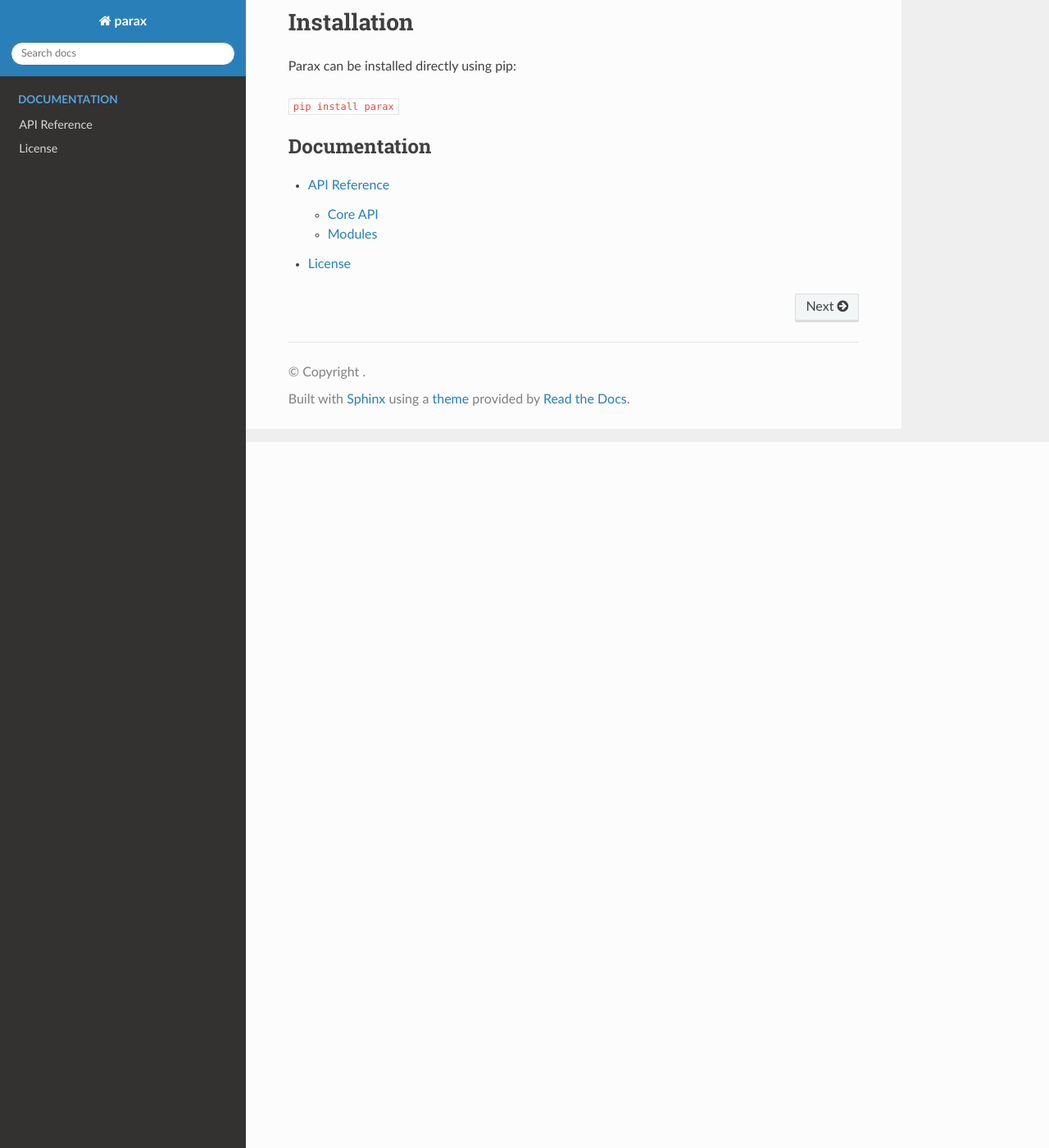
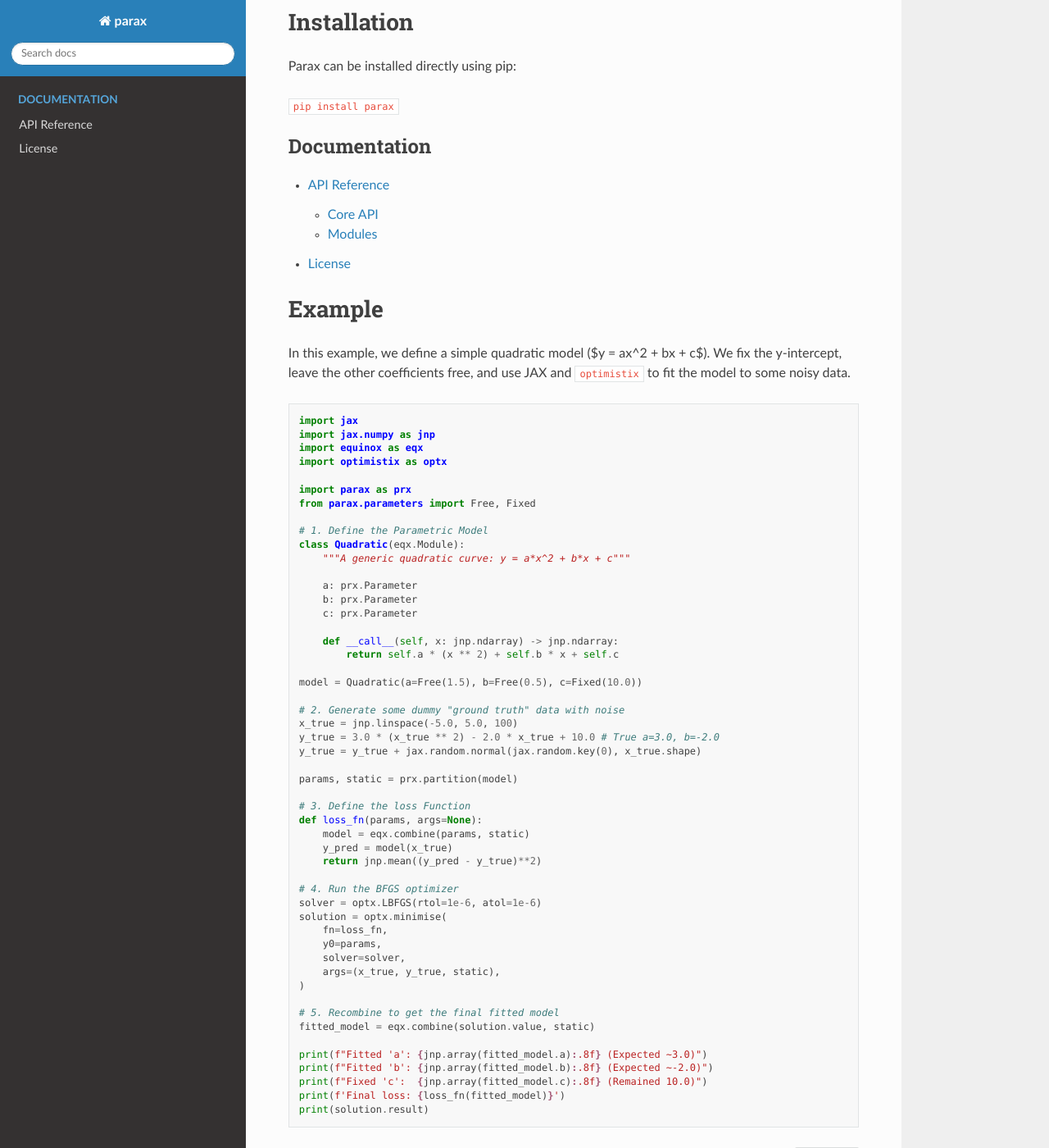
Before and after one commit to gvcallen/parax, a Sphinx documentation site: the page built from docs/source/index.rst, in a window 1280 px wide and 1400 px high, scrolled down 861 px. Shown: the whole window at 82% size. Built offline with Sphinx 7.4.7 and the Read the Docs theme 3.1.0, drawn with Linux system fonts in a browser that asks for light colours.

Commit message:
Added example

```diff
--- a/docs/source/index.rst
+++ b/docs/source/index.rst
@@ -35,3 +35,63 @@ Parax can be installed directly using pip:
 
    api/index
    license
+
+
+Example
+=====================
+
+In this example, we define a simple quadratic model ($y = ax^2 + bx + c$). We fix the y-intercept, leave the other coefficients free, and use JAX and ``optimistix`` to fit the model to some noisy data.
+
+.. code-block:: python
+
+    import jax
+    import jax.numpy as jnp
+    import equinox as eqx
+    import optimistix as optx
+
+    import parax as prx
+    from parax.parameters import Free, Fixed
+
+    # 1. Define the Parametric Model
+    class Quadratic(eqx.Module):
+        """A generic quadratic curve: y = a*x^2 + b*x + c"""
+
+        a: prx.Parameter
+        b: prx.Parameter
+        c: prx.Parameter
+
+        def __call__(self, x: jnp.ndarray) -> jnp.ndarray:
+            return self.a * (x ** 2) + self.b * x + self.c
+
+    model = Quadratic(a=Free(1.5), b=Free(0.5), c=Fixed(10.0))
+
+    # 2. Generate some dummy "ground truth" data with noise
+    x_true = jnp.linspace(-5.0, 5.0, 100)
+    y_true = 3.0 * (x_true ** 2) - 2.0 * x_true + 10.0 # True a=3.0, b=-2.0
+    y_true = y_true + jax.random.normal(jax.random.key(0), x_true.shape)
+
+    params, static = prx.partition(model)
+
+    # 3. Define the loss Function
+    def loss_fn(params, args=None):
+        model = eqx.combine(params, static)
+        y_pred = model(x_true)
+        return jnp.mean((y_pred - y_true)**2)
+
+    # 4. Run the BFGS optimizer
+    solver = optx.LBFGS(rtol=1e-6, atol=1e-6)
+    solution = optx.minimise(
+        fn=loss_fn,
+        y0=params,
+        solver=solver,
+        args=(x_true, y_true, static),
+    )
+
+    # 5. Recombine to get the final fitted model
+    fitted_model = eqx.combine(solution.value, static)
+
+    print(f"Fitted 'a': {jnp.array(fitted_model.a):.8f} (Expected ~3.0)")
+    print(f"Fitted 'b': {jnp.array(fitted_model.b):.8f} (Expected ~-2.0)")
+    print(f"Fixed 'c':  {jnp.array(fitted_model.c):.8f} (Remained 10.0)")
+    print(f'Final loss: {loss_fn(fitted_model)}')
+    print(solution.result)
```
Also changed, not shown: README.md (+59 -0 lines), 1 other file.
